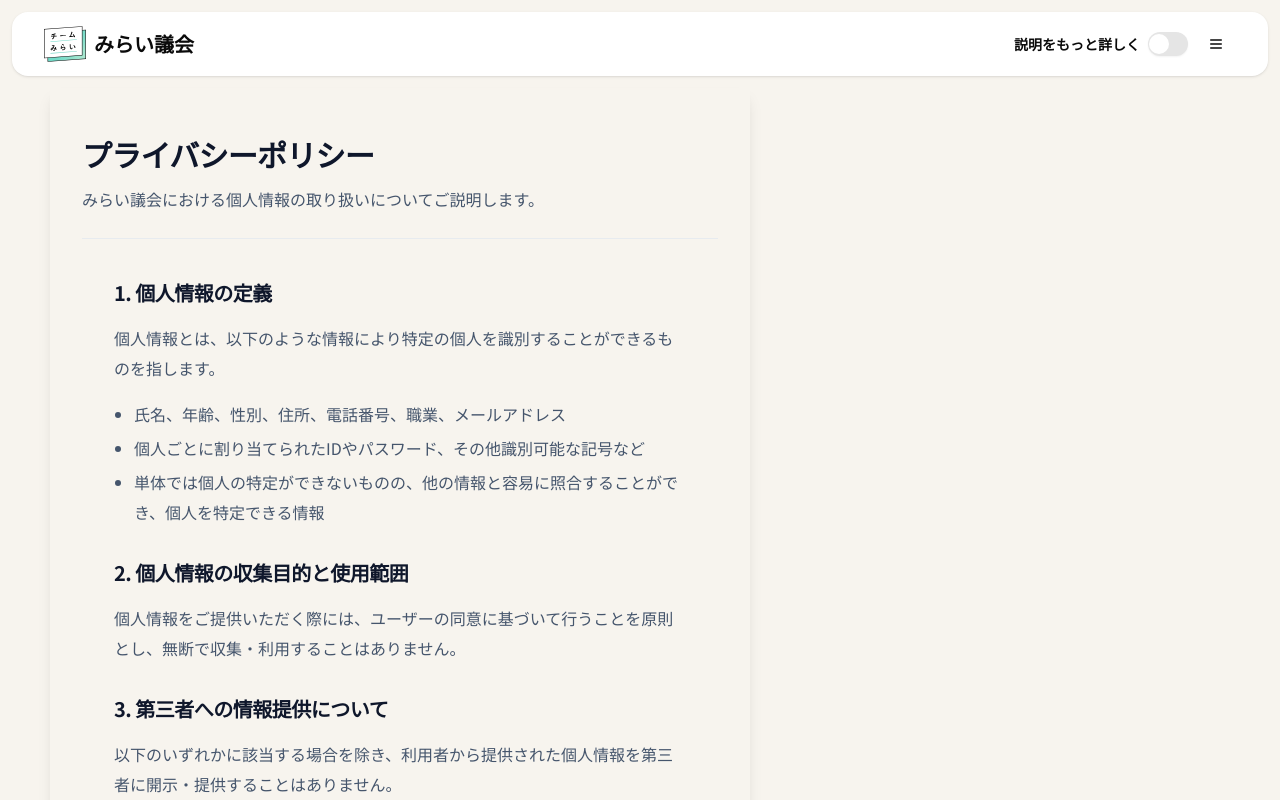
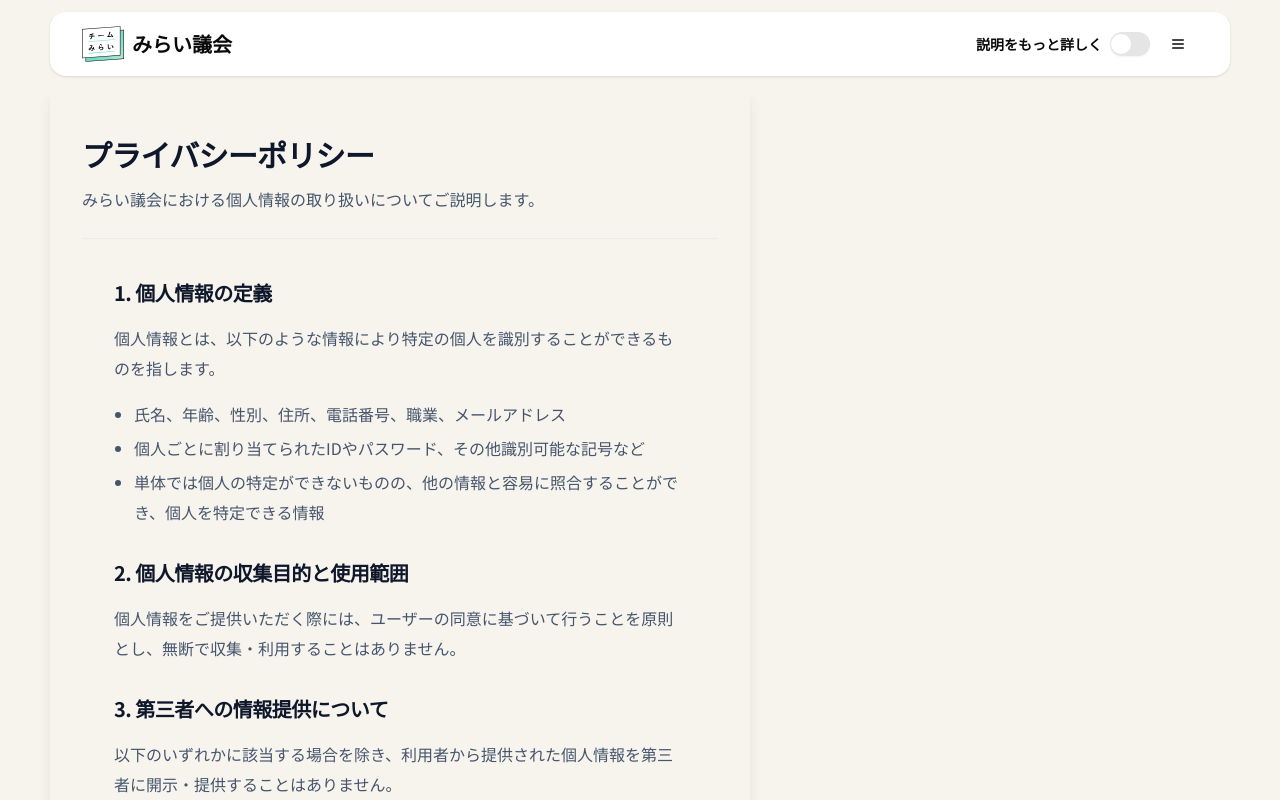
Before and after one commit to team-mirai-volunteer/mirai-gikai, a Next.js app in the folder web/: page /privacy in a window 1280 px wide. Shown: the top 800 px of the page. Built offline with nearby package versions, Linux system fonts and the light colour scheme; no server answers.

Commit message:
ヘッダーの最大幅を指定

```diff
--- a/web/src/components/header/header-client.tsx
+++ b/web/src/components/header/header-client.tsx
@@ -12,7 +12,7 @@ interface HeaderClientProps {
 
 export function HeaderClient({ difficultyLevel }: HeaderClientProps) {
   return (
-    <header className="px-3 fixed top-3 left-0 right-0 z-10">
+    <header className="px-3 fixed top-3 left-0 right-0 z-10 max-w-[1204px] mx-auto">
       <div className="rounded-2xl bg-white shadow-sm mx-auto px-4 sm:px-6 lg:px-8">
         <div className="flex justify-between items-center h-16">
           {/* Logo / Site Title */}
```
